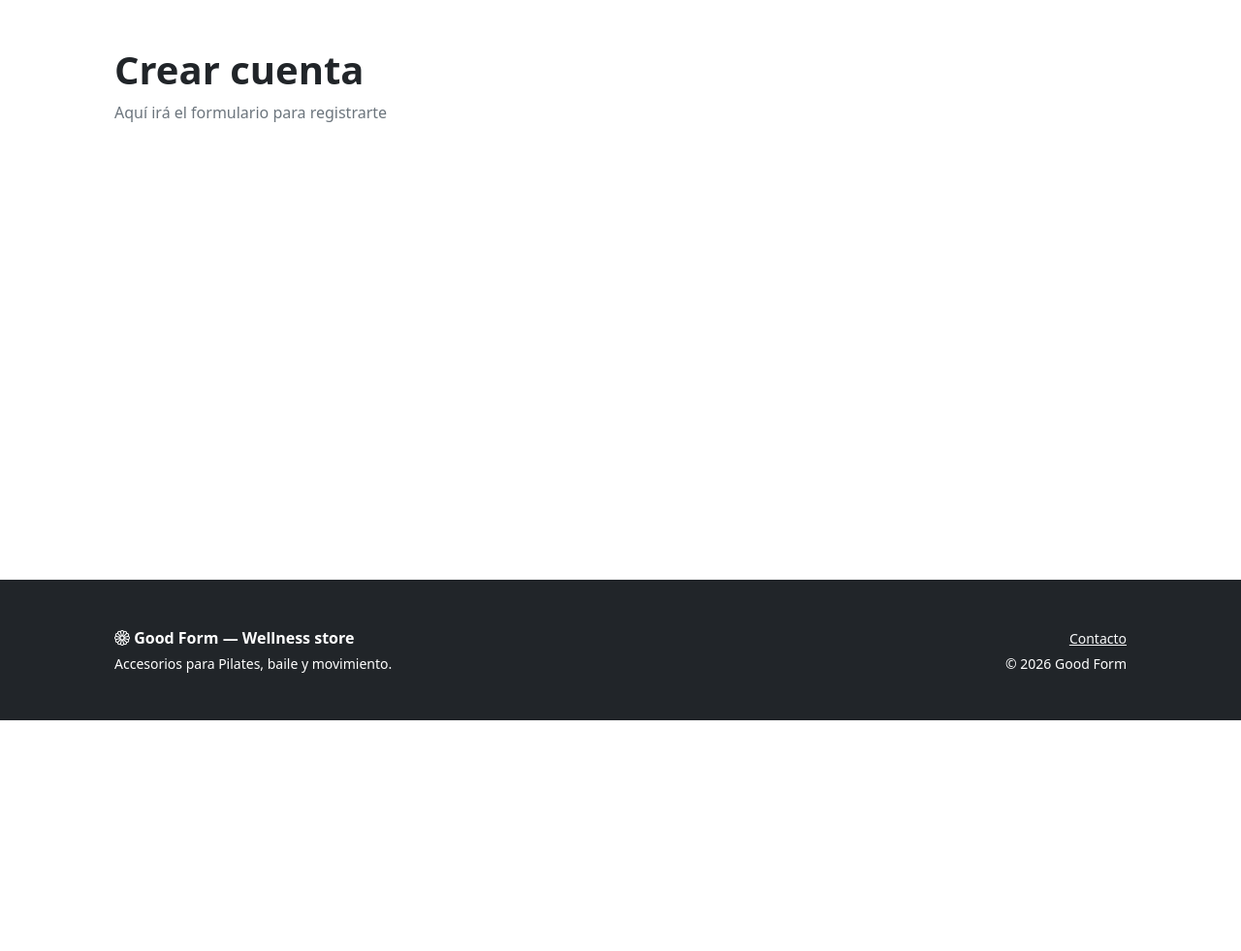
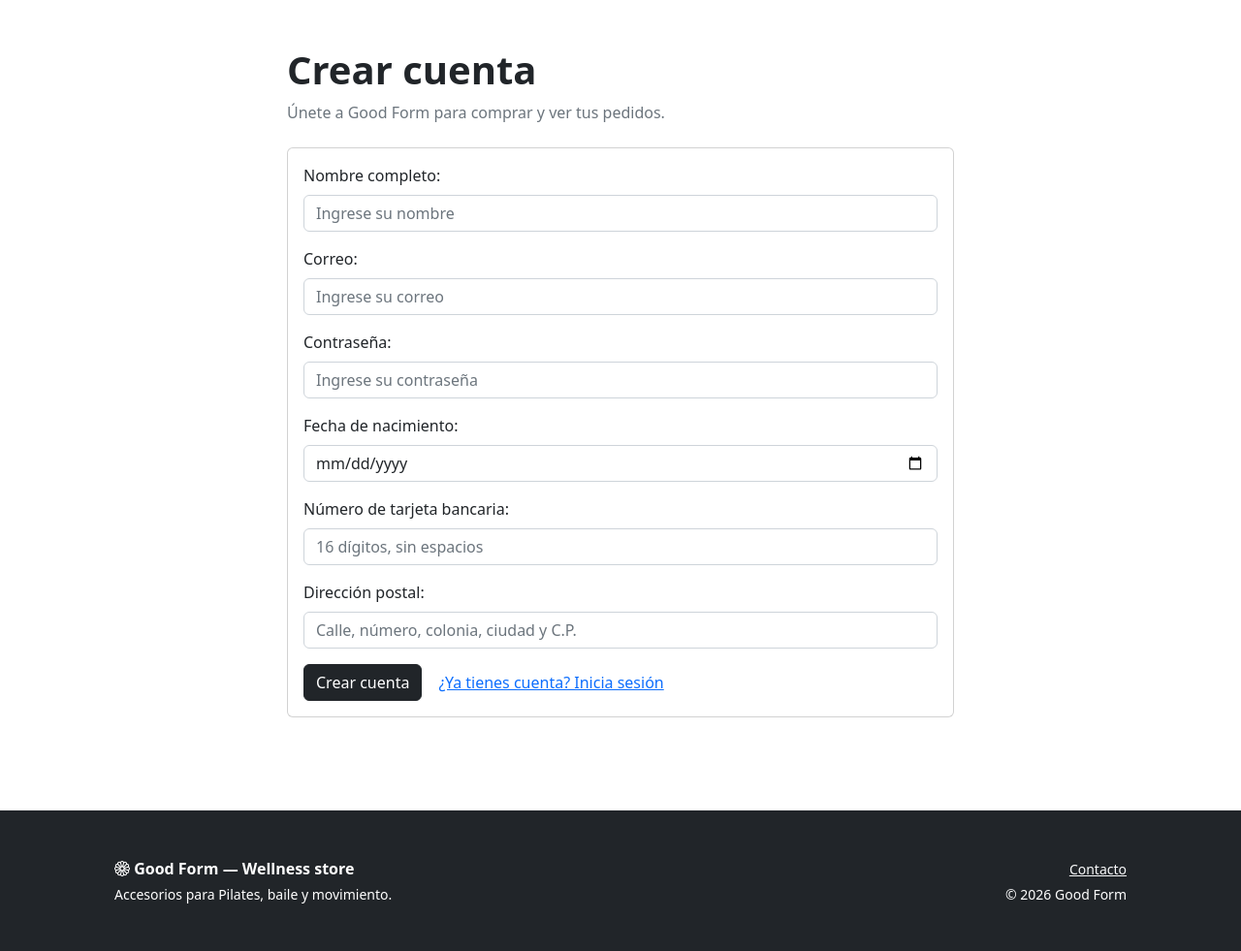
Before and after one commit to mariavairomv-dot/proyectofinal_mariavairo, a PHP site: page /registro.php in a window 1280 px wide. Shown: the part 57-1038 px from the top of the page at 97% size. Before the commit the page ends 800 px from the top, so only its background shows below. Run offline with PHP 8.4, Linux system fonts and the light colour scheme.

Commit message:
Registro de usuarios: formulario y guardado con contraseña cifrada

```diff
--- a/registro.php
+++ b/registro.php
@@ -8,8 +8,54 @@
     <?php include "includes/navbar.php"; ?>
 
     <main class="container px-4 px-lg-5 my-5 flex-grow-1">
-        <h1 class="fw-bold">Crear cuenta</h1>
-        <p class="text-muted">Aquí irá el formulario para registrarte</p>
+        <div class="row justify-content-center">
+            <div class="col-md-8">
+
+                <h1 class="fw-bold">Crear cuenta</h1>
+                <p class="text-muted mb-4">Únete a Good Form para comprar y ver tus pedidos.</p>
+
+                <div class="card">
+                    <div class="card-body">
+                        <form action="procesar_registro.php" method="post">
+
+                            <div class="mb-3">
+                                <label for="nombre" class="form-label">Nombre completo:</label>
+                                <input type="text" class="form-control" id="nombre" placeholder="Ingrese su nombre" name="nombre" required>
+                            </div>
+
+                            <div class="mb-3">
+                                <label for="correo" class="form-label">Correo:</label>
+                                <input type="email" class="form-control" id="correo" placeholder="Ingrese su correo" name="correo" required>
+                            </div>
+
+                            <div class="mb-3">
+                                <label for="contrasena" class="form-label">Contraseña:</label>
+                                <input type="password" class="form-control" id="contrasena" placeholder="Ingrese su contraseña" name="contrasena" required>
+                            </div>
+
+                            <div class="mb-3">
+                                <label for="fecha_nacimiento" class="form-label">Fecha de nacimiento:</label>
+                                <input type="date" class="form-control" id="fecha_nacimiento" name="fecha_nacimiento" required>
+                            </div>
+
+                            <div class="mb-3">
+                                <label for="num_tarjeta" class="form-label">Número de tarjeta bancaria:</label>
+                                <input type="text" class="form-control" id="num_tarjeta" placeholder="16 dígitos, sin espacios" name="num_tarjeta" maxlength="19" required>
+                            </div>
+
+                            <div class="mb-3">
+                                <label for="direccion" class="form-label">Dirección postal:</label>
+                                <input type="text" class="form-control" id="direccion" placeholder="Calle, número, colonia, ciudad y C.P." name="direccion" required>
+                            </div>
+
+                            <button type="submit" class="btn btn-dark">Crear cuenta</button>
+                            <a href="login.php" class="btn btn-link">¿Ya tienes cuenta? Inicia sesión</a>
+                        </form>
+                    </div>
+                </div>
+
+            </div>
+        </div>
     </main>
 
     <?php include "includes/footer.php"; ?>
```
Also changed, not shown: procesar_registro.php (added, +67 -0 lines).
